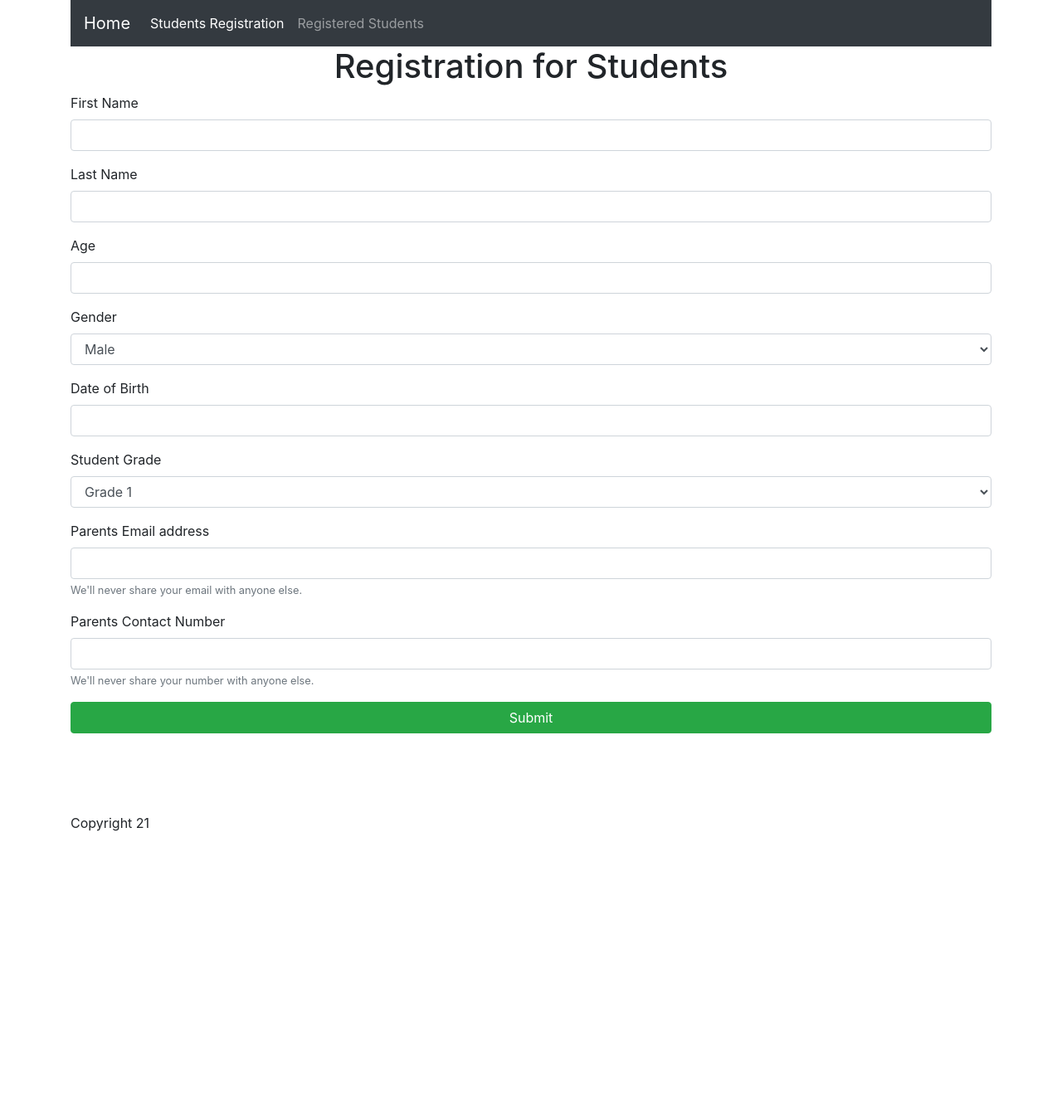
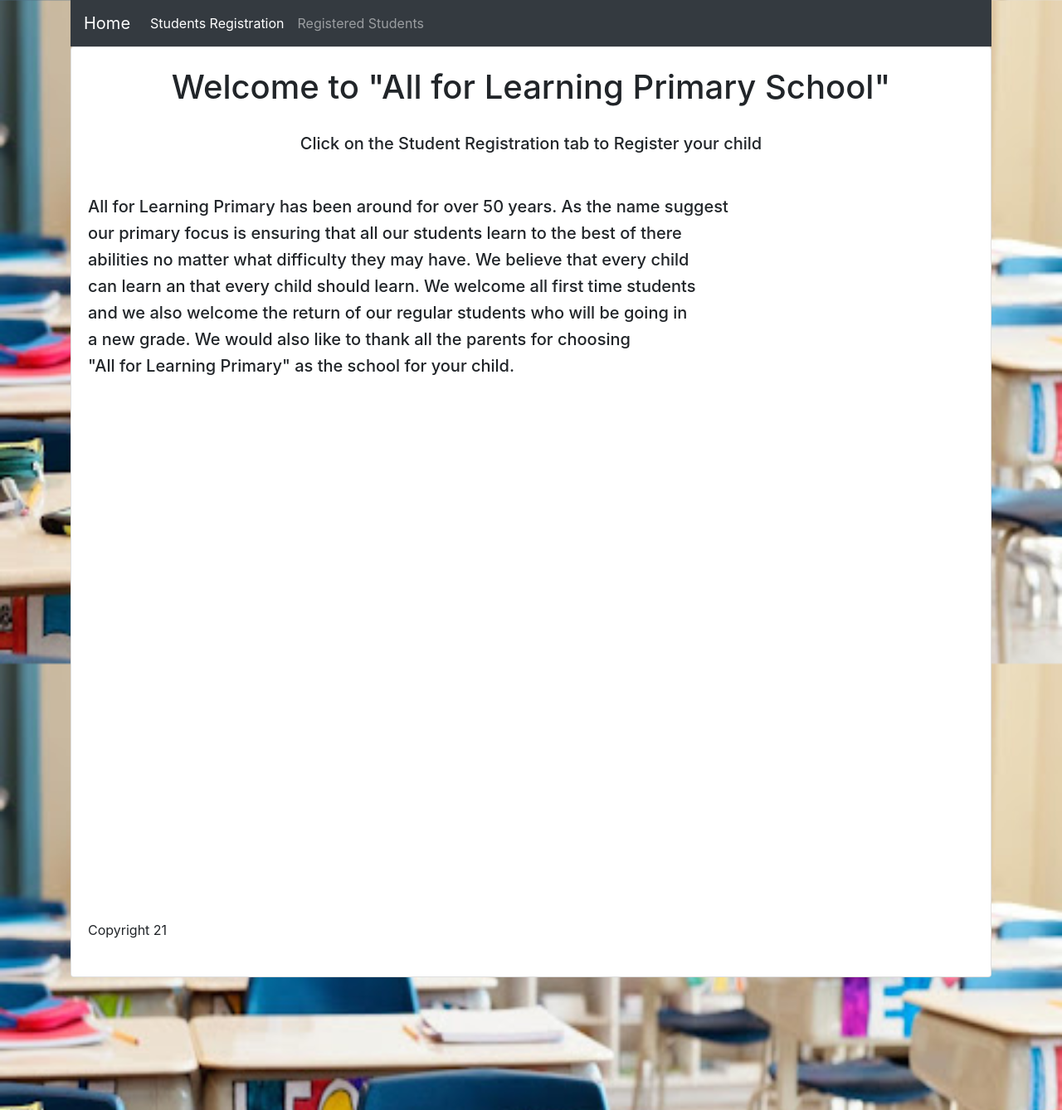
Before and after one commit to Khani89/SchoolPage, a PHP site: page / in a window 1280 px wide. Shown: the whole page at 83% size. Before the commit the page ends 1002 px from the top, so only its background shows below. Run offline with PHP 8.4, Linux system fonts and the light colour scheme.

Commit message:
changes made to some of the files added some new files as well

```diff
--- a/database/crud.php
+++ b/database/crud.php
@@ -35,11 +35,22 @@
             }
 
             public function getStudent(){
-                 $sql = "SELECT * FROM `registration` ";
+                 $sql = "SELECT * FROM `registration`a inner join studentsgrade s on a.studentgrade_id = s.studentgrade_id ";
                  $result = $this->db->query($sql);
                  return $result;
 
              }
+
+             public function getStudentsgrade(){
+                try{
+                    $sql = "SELECT * FROM `studentsgrade`;";
+                    $result = $this->db->query($sql);
+                    return $result;
+                }catch(PDOException $e) {
+                    echo $e->getMessage();
+                    return false;
+                }
+            }
     }
 
 
--- a/includes/footer.php
+++ b/includes/footer.php
@@ -22,13 +22,14 @@
 
      <script>
         $( function() {
-            $( "#dob" ).datepicker(
-                {
+            $( "#dob" ).datepicker({
                 changeMonth: true,
                 changeYear: true,
-                yearRange: "-100:+0"
+                yearRange: "-100:+0",
+                dateFormat:"yy-mm-dd"
              });
         });
   </script>
+
   </body>
 </html>
--- a/includes/header.php
+++ b/includes/header.php
@@ -1,4 +1,4 @@
-<!doctype html>
+ <!doctype html>
 <html lang="en">
   <head>
     <!-- Required meta tags -->
@@ -19,14 +19,14 @@
   <body>
       <div class="container">
       <nav class="navbar navbar-expand-lg navbar-dark bg-dark">
-        <a class="navbar-brand" href="welcome.php">Home</a>
+        <a class="navbar-brand" href="index.php">Home</a>
         <button class="navbar-toggler" type="button" data-toggle="collapse" data-target="#navbarNavAltMarkup"
         aria-controls="navbarNavAltMarkup" aria-expanded="false" aria-label="Toggle navigation">
           <span class="navbar-toggler-icon"></span>
         </button>
         <div class="collapse navbar-collapse" id="navbarNavAltMarkup">
           <div class="navbar-nav mr-auto">
-            <a class="nav-item nav-link active" href="index.php">Students Registration <span class="sr-only">(current)</span></a>
+            <a class="nav-item nav-link active" href="Registration.php">Students Registration </a>
             <a class="nav-item nav-link" href="registeredstudents.php">Registered Students</a>
           </div>
         </div>
--- a/index.php
+++ b/index.php
@@ -1,78 +1,98 @@
-
-
 <?php
         $title = 'index';
         require_once 'includes/header.php';
-        require_once 'database/conn.php';
+
 
 
     ?>
-        <!--
-        - First Name
-        - Last Name
-        - Age
-        - Date of Birth (Use DatePicker)
-        - Student Grade(Grade 1, Grade 2, Grade 3, Grade 4, Grade 5, Grade 6)
-        - Parents Email Address
-        - Parents Contact Number
-        -->
+            <form method="post" action="success.php" enctype="multipart/form-data">
+    <div class="card card-dark bg-white text-black"  style="width: 100%; height: 100%";>
+    <br>
 
-    <h1 class="text-center">Registration for Students</h1>
+    <h1 class="text-center"> Welcome to "All for Learning Primary School" </h1>
+    <br>
+    <h5 class="text-center"> Click on the Student Registration tab to Register your child </h5>
+    <div class="card-body">
+      <br>
+    <?php
 
-    <form method="post" action="success.php">
-    <div class="form-group">
-            <label for="firstname">First Name</label>
-            <input type="text" class="form-control" id="firstname" name="firstname">
-        </div>
-        <div class="form-group">
-            <label for="lastname">Last Name</label>
-            <input type="text" class="form-control" id="lastname" name="lastname">
-        </div>
-        <div class="form-group">
-            <label for="age">Age</label>
-            <input type="text" class="form-control" id="age" name="age">
-        </div>
-        <div class="form-group">
-            <label for="gender">Gender</label>
-            <select class="form-control" id="gender" name="gender">
-                <option>Male</option>
-                <option>Female</option>
-            </select>
-        </div>
-        <div class="form-group">
-            <label for="dob">Date of Birth</label>
-            <input type="text" class="form-control" id="dob" name="dob">
-        </div>
-        <div class="form-group">
-            <label for="studentgrade">Student Grade</label>
-            <select class="form-control" id="studentgrade" name="studentgrade">
-                <option value="2">Grade 1</option>
-                <option>Grade 2</option>
-                <option>Grade 3</option>
-                <option>Grade 4</option>
-                <option>Grade 5</option>
-                <option>Grade 6</option>
-            </select>
-        </div>
-        <div class="form-group">
-            <label for="parentsemail">Parents Email address</label>
-            <input type="email" class="form-control" id="parentsemail" name="parentsemail"
-            aria-describedby="parentsemailHelp" >
-            <small id="parentsemailHelp" class="form-text text-muted">
-            We'll never share your email with anyone else.</small>
-        </div>
-        <div class="form-group">
-            <label for="phone">Parents Contact Number</label>
-            <input type="text" class="form-control" id="phone" name="phone"
-            aria-describedby="phoneHelp" >
-            <small id="phoneHelp" class="form-text text-muted">
-            We'll never share your number with anyone else.</small>
-        </div>
 
-        <button type="submit" name="submit" class="btn btn-success btn-block">Submit</button>
+        echo '<h5> All for Learning Primary has been around for over 50 years. As the name suggest     </h5>';
+        echo '<h5>  our primary focus is ensuring that all our students learn to the best of there  </h5>';
+        echo '<h5> abilities no matter what difficulty they may have. We believe that every child </h5>';
+        echo '<h5> can learn an that every child should learn. We welcome all first time students  </h5>';
+        echo '<h5> and we also welcome the return of our regular students who will be going in   </h5>';
+        echo '<h5> a new grade. We would also like to thank all the parents for choosing   </h5>';
+        echo '<h5> "All for Learning Primary" as the school for your child.  </h5>';
+
+
+
+
+?>
+
+<br>
+<br>
+<br>
+
+
+
+<br>
+<br>
+<br>
+<br>
+<br>
+<br>
+<br>
+<br>
+<br>
+<br>
+<br>
+<br>
+<br>
+<br>
+<br>
+<br>
+<br>
+<br>
+<br>
+<br>
+<br>
+<br>
+<br>
+<br>
+<?php require_once 'includes/footer.php'; ?>
+<br>
+
+    </div>
+</div>
+<br>
+
+<br>
+
+</form>
+
+</head>
+
+<body >
+<form>
+    <div class="form-group" >
+
+    <style>
+body {
+  background-image: url('school.jpg');
+  background-repeat: no-repeat;
+  background-attachment: fixed;
+  background-size: 100% 100%;
+  width: 100%;
+  height: 100%;
+}
+</style>
+
+
+
+
     </form>
     <br/>
     <br/>
     <br/>
     <br/>
-    <?php require_once 'includes/footer.php'; ?>
--- a/registeredstudents.php
+++ b/registeredstudents.php
@@ -28,7 +28,7 @@
                 <td><?php echo $r['age'] ?></td>
                 <td><?php echo $r['gender'] ?></td>
                 <td><?php echo $r['dateofbirth'] ?></td>
-                <td><?php echo $r['studentgrade_id'] ?></td>
+                <td><?php echo $r['name'] ?></td>
                 <td><?php echo $r['parentsemailaddress'] ?></td>
                 <td><?php echo $r['parentscontactnumber'] ?></td>
             </tr>
--- a/success.php
+++ b/success.php
@@ -33,7 +33,7 @@
         <div class="card" style="width: 20rem;">
             <div class="card-body">
                 <h5 class="card-title">
-                    <?php echo $_POST['firstname'] . ' ' . $_POST['lastname']; ?>
+                    Name: <?php echo $_POST['firstname'] . ' ' . $_POST['lastname']; ?>
                 </h5>
                 <h6 class="card-subtitle mb-2 text-muted">
                     Age: <?php echo $_POST['age']; ?>
```
Also changed, not shown: Registration.php (added, +76 -0 lines), school.jpg (added), welcome.php (deleted).
